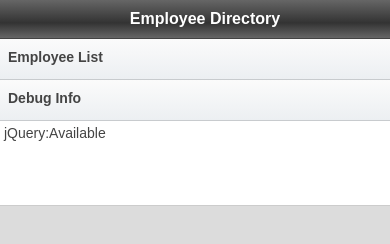
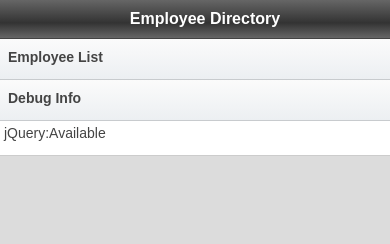
Before and after one commit to leonjollans/Employee-Local, a plain HTML site: page www/index.html in a window 390 px wide. Drawn offline with Linux system fonts and the light colour scheme.

Commit message:
please sync?
weird old version. remove hydration?

```diff
--- a/www/css/styles.css
+++ b/www/css/styles.css
@@ -50,6 +50,10 @@ li .list-icon {
 
 .icon-list li {
 	height: 80px;
+}
+
+.info-list li {
+	height: 30px;
 }
 
 .icon-list .line1 {
--- a/www/index.html
+++ b/www/index.html
@@ -23,7 +23,7 @@
 	        </div>
 
             <div>
-	            <ul id="debug-info" class="icon-list">
+	            <ul id="debug-info" class="info-list">
                     <li>JQuery: Not available</li>
                 </ul>
             </div>
--- a/www/js/employeedetails.js
+++ b/www/js/employeedetails.js
@@ -4,7 +4,7 @@ var id = getUrlVars()["id"];
 
 var db;
 
-document.addEventListener("deviceready", onDeviceReady, false);
+document.addEventListener('deviceready', onDeviceReady, false);
 
 function onDeviceReady() {
 	console.log("opening database");
```
